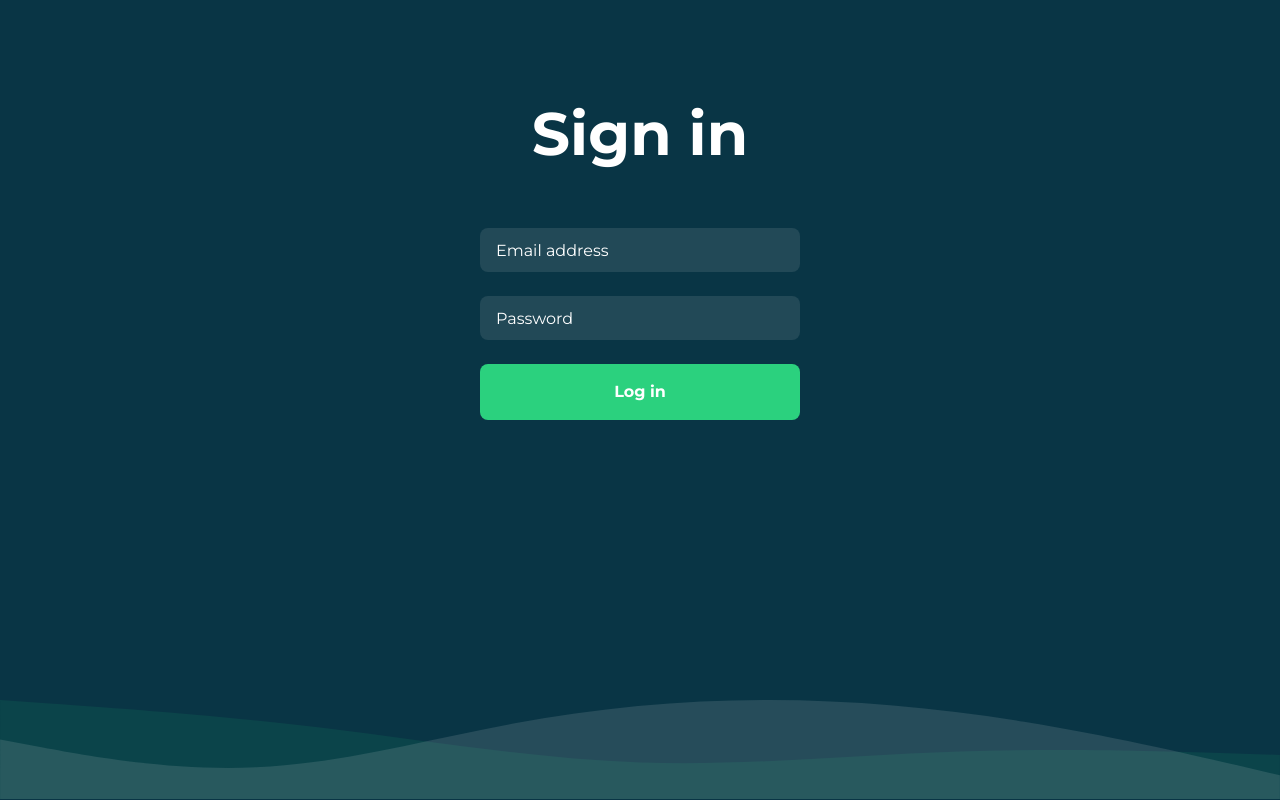
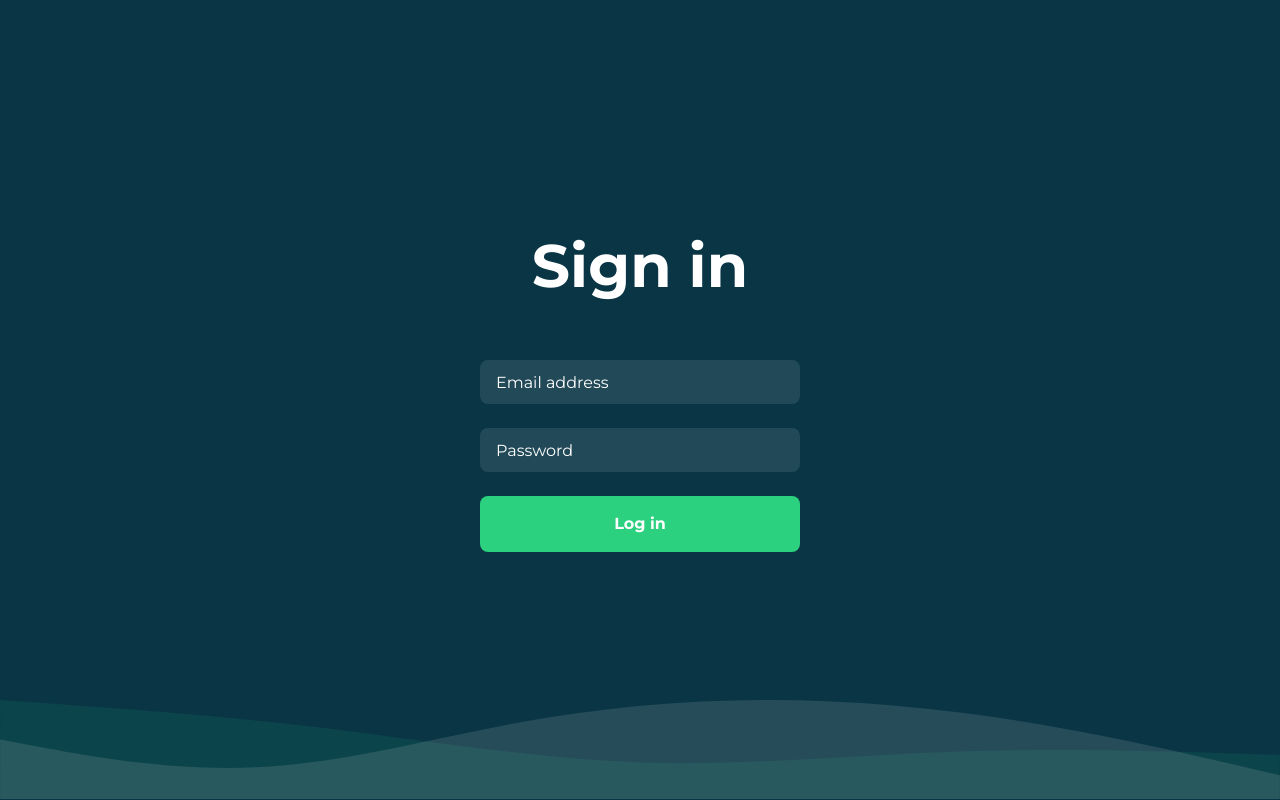
Before and after one commit to sunny-mahajan/movie-list, a Next.js app: page / in a window 1280 px wide. Built offline with nearby package versions, Linux system fonts and the light colour scheme.

Commit message:
adjust loader position

```diff
--- a/src/components/LoadingSpinner.js
+++ b/src/components/LoadingSpinner.js
@@ -2,7 +2,7 @@
 
 const LoadingSpinner = () => {
   return (
-    <div className="flex items-center justify-center space-x-2">
+    <div className="flex items-center justify-center space-x-2 absolute">
       <div
         className="spinner-border animate-spin inline-block w-8 h-8 border-4 rounded-full"
         role="status"
--- a/src/components/layout.js
+++ b/src/components/layout.js
@@ -13,7 +13,7 @@
         <link href="https://fonts.googleapis.com/css2?family=Montserrat:wght@400;500;600;700&display=swap" rel="stylesheet" />
       </Head>
       <Header title={title} />
-      <main className="flex justify-center flex-grow container mx-auto p-4">
+      <main className="flex justify-center items-center flex-grow container mx-auto p-4">
         {children}
       </main>
       <Footer/>
--- a/src/pages/add-movie.js
+++ b/src/pages/add-movie.js
@@ -72,6 +72,7 @@
 
       if (response.ok) {
         toast.success('Movie added successfully!');
+        router.push('/movies'); // Navigate to the movies list or another page
       } else {
         toast.error('Failed to add movie.');
       }
```
